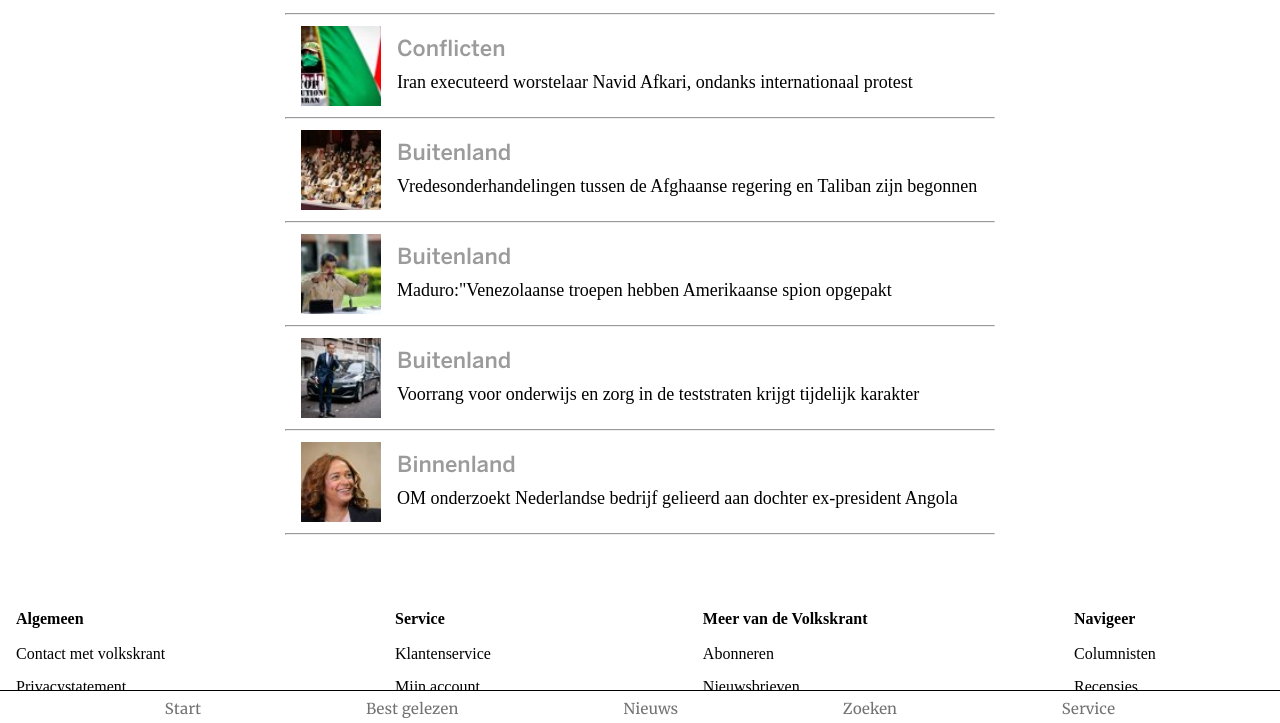
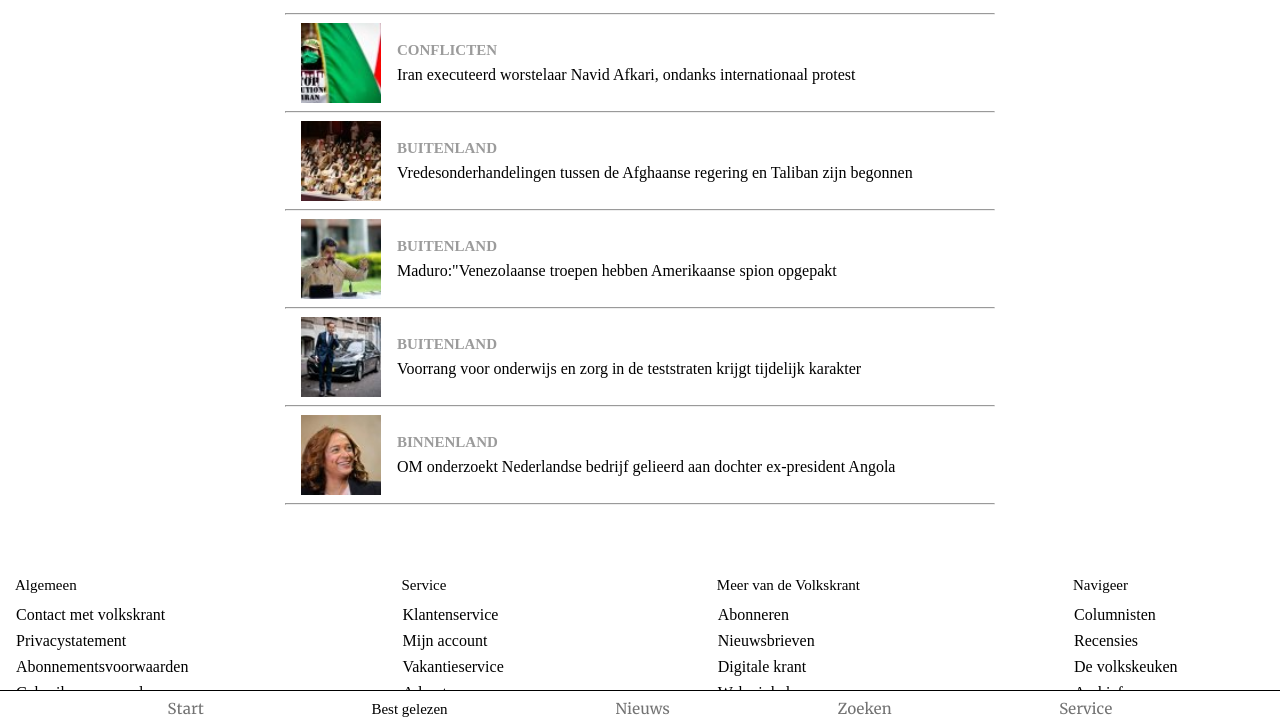
Before and after one commit to pieterbuur/FED, a plain HTML site: page artikel.html in a window 1280 px wide. Shown: the part 75-798 px from the top of the page. Drawn offline with Linux system fonts and the light colour scheme; a web font is replaced by a local one.

Commit message:
Add files via upload

```diff
--- a/artikel.html
+++ b/artikel.html
@@ -123,8 +123,8 @@
 
                 <ul>
 
-                    <li><a href='index.html' class='active'>Start</a></li>
-                    <li><a href='artikel.html'>Best gelezen</a></li>
+                    <li><a href='index.html'>Start</a></li>
+                    <li><a href='artikel.html' class="active">Best gelezen</a></li>
                     <li><a href='#'>Nieuws</a></li>
                     <li><a href='#'>Zoeken</a></li>
                     <li><a href='#'>Service</a></li>
--- a/styles/style.css
+++ b/styles/style.css
@@ -2,6 +2,8 @@
     {
     box-sizing: border-box;
 }
+
+<meta name="viewport" content="width=device-width, initial-scale=-1.0">
 
 @font-face {
     font-family: "Capitolium";
@@ -95,6 +97,11 @@ header nav .active {
     border-bottom: 4px solid #000;
 }
 
+.active {
+    font-family: "BentonSans-Bold";
+    color: black;
+}
+
 h1 {
     padding-top: 0.3em;
     border-top: 5px solid #008bc3;
@@ -148,6 +155,8 @@ footer a {
 }
 
 .bold {
+    font-family: "BentonSans-Bold";
+    font-size: 15px;
     font-weight: bold;
     color: black;
     line-height: 2;
@@ -247,6 +256,11 @@ main aside nav ul li a {
     text-decoration-line: none;
     color: #727272;
 }
+main aside nav ul li a:hover
+ {
+    color: black;
+    transition: all .6s linear;
+}
 
 article figcaption {
     margin-left: 0;
@@ -289,8 +303,8 @@ strong {
 }
 
 .boldrechts {
-    font-weight: bold;
-    color: black;
+    font-family: "BentonSans-Bold";
+    font-size: 15px;
     line-height: 2;
     list-style: none;
 }
--- a/styles/styleartikelen.css
+++ b/styles/styleartikelen.css
@@ -10,7 +10,7 @@
 
 @font-face {
     font-family: "BentonSans";
-    src: url("/fonts/BentonSans-Medium.otf")
+    src: url("/fonts/BentonSans-Regular.otf")
 }
 
 @font-face {
@@ -103,7 +103,7 @@ article figcaption {
 main figure ul li {
     list-style-type: none;
     width: 65vw;
-    font-size: 18px;
+    font-size: 16px;
 }
 
 aside nav {
@@ -132,17 +132,30 @@ aside nav ul {
     margin-left: 0;
 }
 
+.active {
+    font-family: "BentonSans-Bold";
+    color: black;
+}
+
 main aside nav ul li a {
     text-decoration-line: none;
     color: #727272;
 }
 
+main aside nav ul li a:hover {
+    color: black;
+    transition: all .6s linear;
+    font-weight: bold;
+}
+
 .titel {
-    font-family: BentonSans;
-    font-size: 22px;
+    font-family: "BentonSans-regular";
+    font-size: 15px;
     color: #9B9B9B;
     padding-top: 0;
     padding-bottom: 0.5em;
+    font-weight: 700;
+    text-transform: uppercase;
 }
 
 footer li {
@@ -166,14 +179,16 @@ figure ul li {
 }
 
 .bold {
-    font-weight: bold;
+    font-family: "BentonSans-Bold";
+    font-size: 15px;
     color: black;
     list-style-type: none;
     line-height: 2;
 }
 
 .boldrechts {
-    font-weight: bold;
+    font-family: "BentonSans-Bold";
+    font-size: 15px;
     line-height: 2;
 }
 
@@ -182,10 +197,6 @@ footer {
     width: 92vw;
     padding-top: 2em;
     padding-bottom: 2em;
-}
-
-footer li {
-    line-height: 1.5;
 }
 
 footer a {
```
Also changed, not shown: 1 other file.
